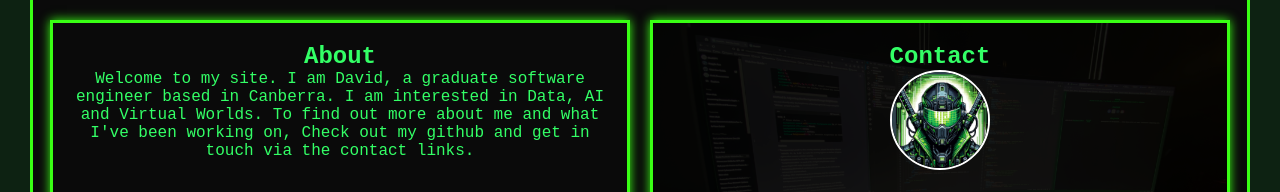
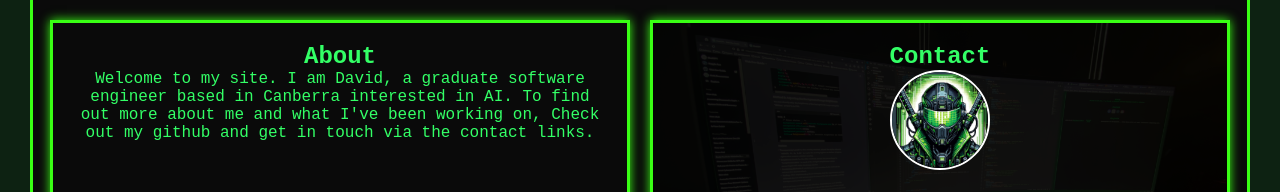
Before and after one commit to DLawls/DLawls.github.io, a plain HTML site: page index.html in a window 1280 px wide. Shown: the top 192 px of the page. Drawn offline with Linux system fonts and the light colour scheme.

Commit message:
Update index.html

```diff
--- a/index.html
+++ b/index.html
@@ -13,8 +13,7 @@
         <header>
             <h2>About</h2>
             <p>
-                Welcome to my site. I am David, a graduate software engineer based in Canberra.
-                I am interested in Data, AI and Virtual Worlds.
+                Welcome to my site. I am David, a graduate software engineer based in Canberra interested in AI.
                 To find out more about me and what I've been working on, Check out my github and get in touch via the contact links.
             </p>
         </header>
```
